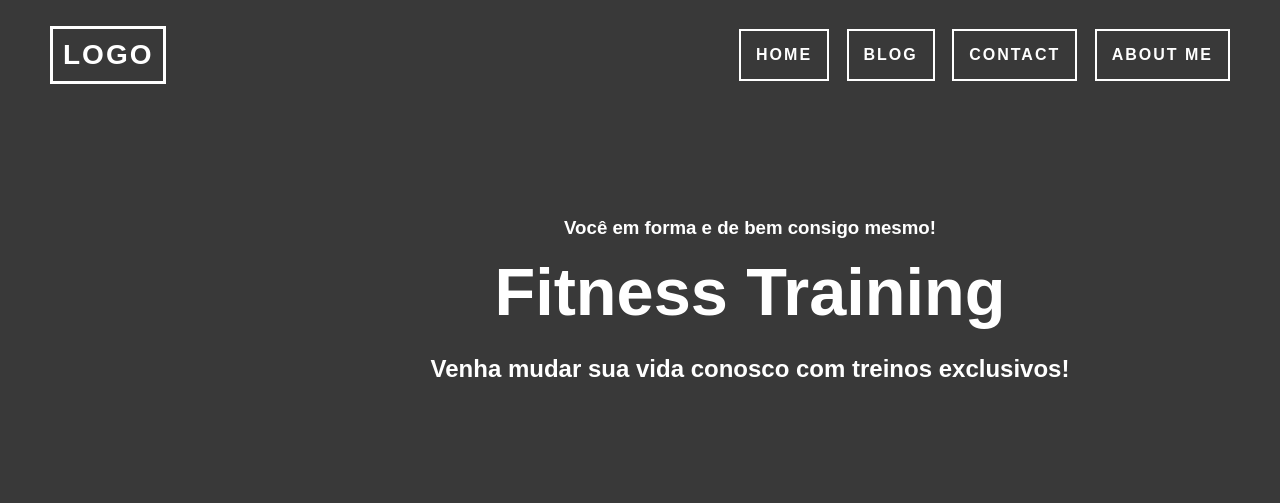
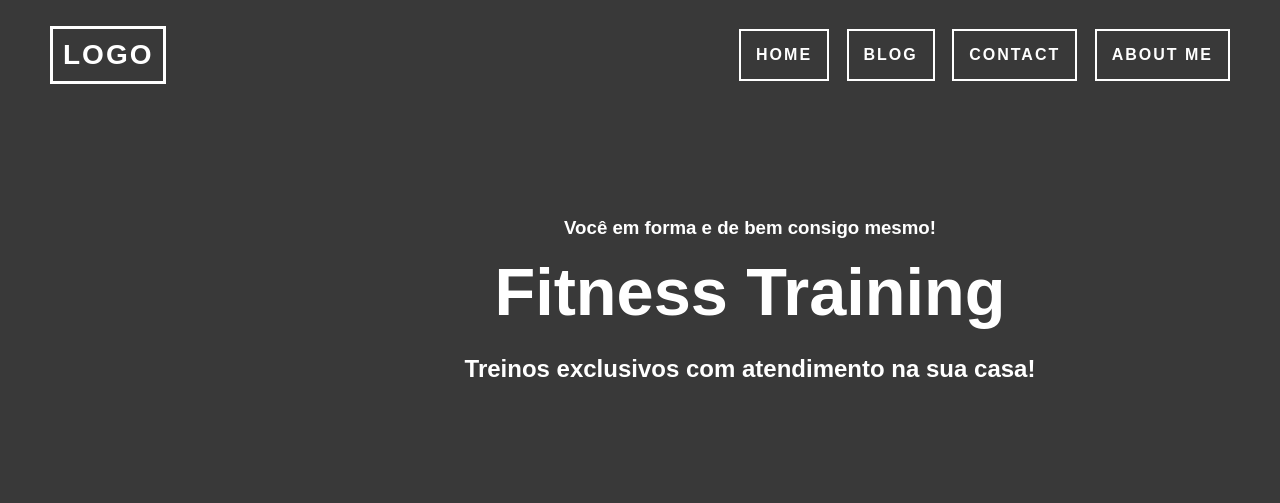
Before and after one commit to murielpacheco/fitness-training-project, a plain HTML site: page index.html in a window 1280 px wide. Drawn offline with Linux system fonts and the light colour scheme.

Commit message:
Update index.html

```diff
--- a/index.html
+++ b/index.html
@@ -28,7 +28,7 @@
       <div class="text-main">
         <p id="p2">Você em forma e de bem consigo mesmo!</p>
         <h1>Fitness Training</h1>
-        <p id="p1">Venha mudar sua vida conosco com treinos exclusivos!</p>
+        <p id="p1">Treinos exclusivos com atendimento na sua casa!</p>
       </div>
     </main>
   </div>
```
